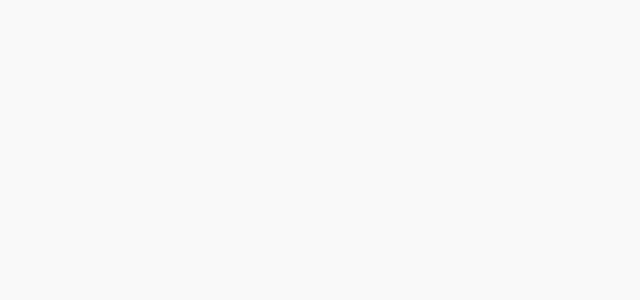
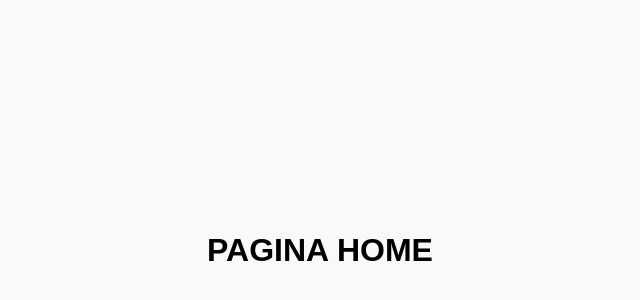
Before and after one commit to ViniciusHoland/Front-End-Project-Investment, a React (Vite) app: page /home in a window 1280 px wide. Before the commit this address had no page. Shown: the part 150-450 px from the top of the page, without its empty margins (320-960 px from the left). Built offline with nearby package versions, Linux system fonts and the light colour scheme.

Commit message:
created router for home after login

```diff
--- a/src/pages/App.jsx
+++ b/src/pages/App.jsx
@@ -2,6 +2,7 @@ import {BrowserRouter as Router, Routes, Route} from "react-router-dom"
 import './App.css'
 import LoginPage from "./login/loginpage"
 import RegisterPage from "./register/register"
+import HomePage from "./home/HomePage"
 
 
 function App() {
@@ -13,6 +14,7 @@ function App() {
       <Routes>
         <Route path='/login' element={<LoginPage/>}/>
         <Route path='/register' element={<RegisterPage/>}/>
+        <Route path="/home" element={<HomePage/>}/>
       </Routes>
     </Router>
   )
--- /dev/null
+++ b/src/pages/home/HomePage.jsx
@@ -0,0 +1,18 @@
+
+
+
+function homePage(){
+
+
+
+
+    return (
+
+        <h1>PAGINA HOME</h1>
+
+
+    )
+
+}
+
+export default homePage
--- a/src/pages/login/loginpage.jsx
+++ b/src/pages/login/loginpage.jsx
@@ -4,14 +4,18 @@ import  MaoMoney from "../../assets/maoMoney.png"
 import { Link } from "react-router-dom";
 import api from "../../services/api"
 import {  useRef } from "react";
+import { useNavigate } from 'react-router-dom';
 
 function LoginPage() {
 
   const inputUser = useRef()
   const inputPassword = useRef()
 
+  const navigate = useNavigate()
 
   async function login() {
+
+
 
     try{
 
@@ -26,7 +30,7 @@ function LoginPage() {
       await api.post('/login',{email,password})
 
       console.log('login sucessfully')
-
+      navigate('/home')
     }catch(error){
 
       console.error('Login failed:', error.response?.data || error.message);
```
